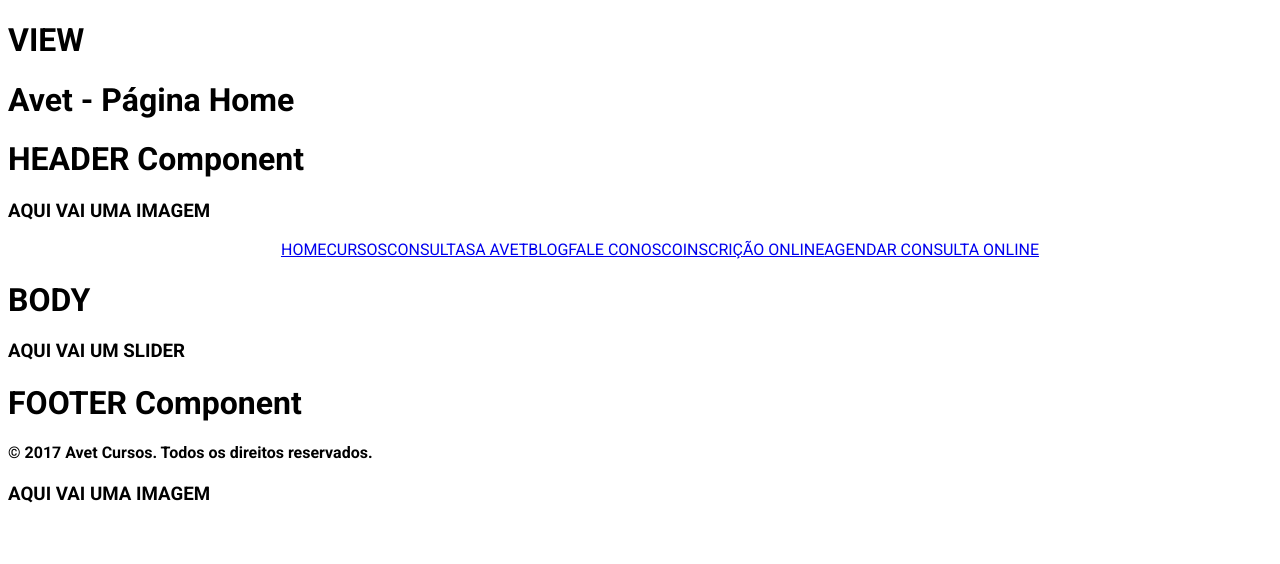
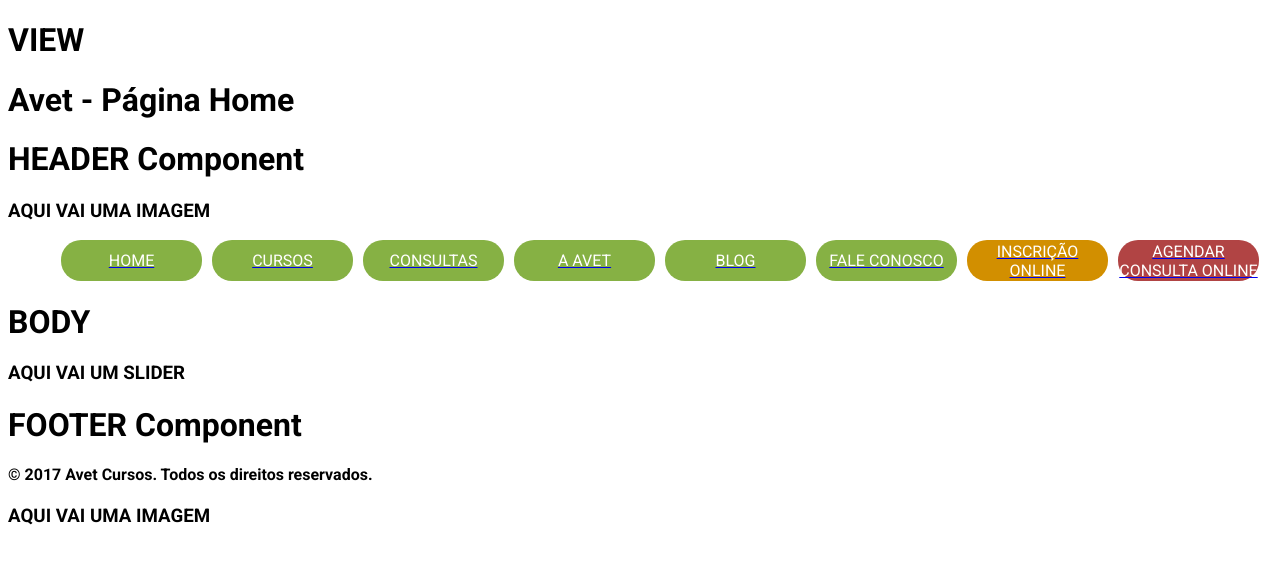
Before and after one commit to marcusviniciusmo/Avet_Cursos_Website, a React (Create React App) app in the folder frontend/: page / in a window 1280 px wide. Shown: the top 564 px of the page. Built offline with nearby package versions, Linux system fonts and the light colour scheme.

Commit message:
Styling the menu buttons in the MenuItem component

```diff
--- a/frontend/src/components/MenuItem/index.tsx
+++ b/frontend/src/components/MenuItem/index.tsx
@@ -1,4 +1,5 @@
 import { ToUpperCaseText } from "utils/Functions";
+import './styles.css';
 
 type Props = {
   textButton: string,
--- /dev/null
+++ b/frontend/src/components/MenuItem/styles.css
@@ -0,0 +1,45 @@
+li {
+  color: #FFFFFF;
+  width: 141px;
+  height: 41px;
+  margin: 0 5px;
+  border-radius: 20px;
+  display: flex;
+  align-items: center;
+  justify-content: center;
+  text-align: center;
+}
+
+li#btnHome,
+li#btnCursos,
+li#btnConsultas,
+li#btnAAvet,
+li#btnBlog,
+li#btnFaleConosco {
+  background: #86B144;
+}
+
+li#btnHome:hover,
+li#btnCursos:hover,
+li#btnConsultas:hover,
+li#btnAAvet:hover,
+li#btnBlog:hover,
+li#btnFaleConosco:hover {
+  background: #096439;
+}
+
+li#btnInscricaoOnline {
+  background: #D28F00;
+}
+
+li#btnInscricaoOnline:hover {
+  background: #FFAE00;
+}
+
+li#btnAgendarConsultaOnline {
+  background: #B14444;
+}
+
+li#btnAgendarConsultaOnline:hover {
+  background: #FF0000;
+}
```
